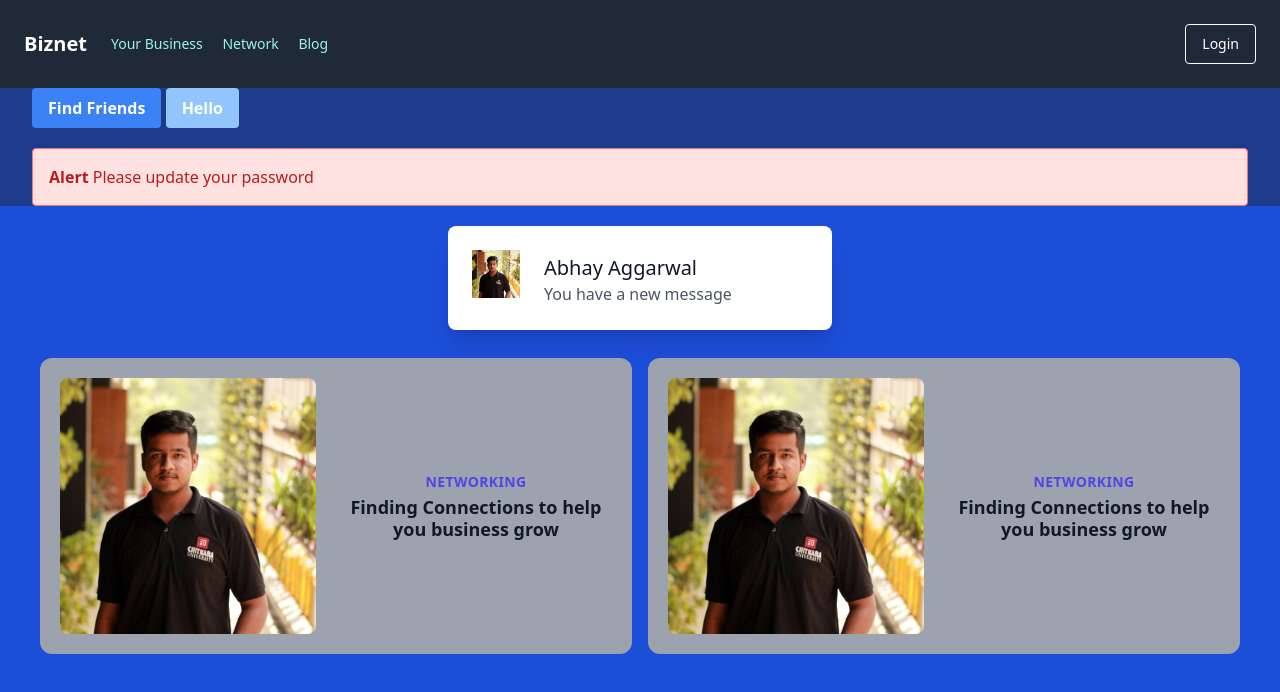
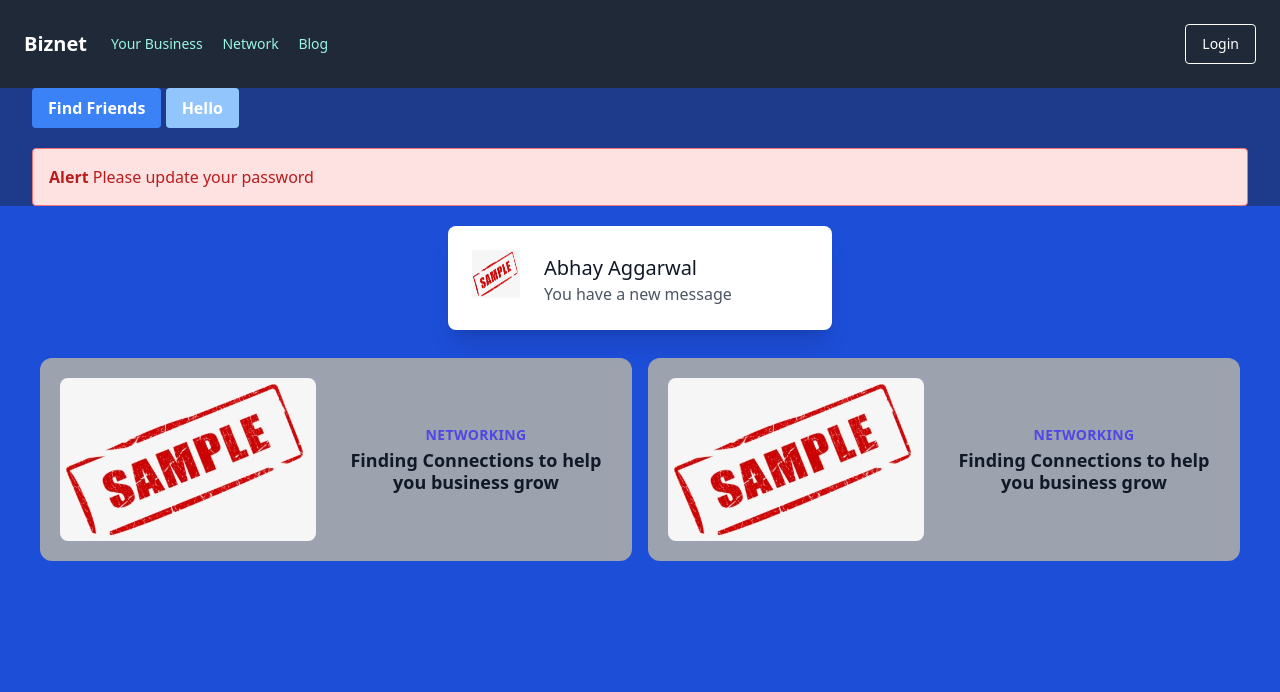
Before and after one commit to abhay-ag/tailwind-css, a website: page public/index.html in a window 1280 px wide. Drawn offline with Linux system fonts and the light colour scheme.

Commit message:
image changed

```diff
--- a/public/index.html
+++ b/public/index.html
@@ -48,7 +48,7 @@
     <!-- card component -->
     <div class="max-w-sm m-auto flex p-6 bg-white rounded-lg shadow-xl">
         <div class="flex-shrink-0">
-            <img src="img/22B6D681-A247-4DBA-8338-FDBFBDE42A0E.jpeg" class="h-12 w-12">
+            <img src="img/sample.png" class="h-12 w-12">
         </div>
         <div class="ml-6 pt-1">
             <h4 class="text-xl text-gray-900">
@@ -68,7 +68,7 @@
                 <!-- flex and items center from large screens -->
                 <div class="lg:flex lg:items-center">
                     <div class="lg:flex-shrink-0">
-                        <img src="img/22B6D681-A247-4DBA-8338-FDBFBDE42A0E.jpeg" alt="" class="rounded-lg lg:w-64">
+                        <img src="img/sample.png" alt="" class="rounded-lg lg:w-64">
                     </div>
                     <div class="mt-4 lg:mt-0 lg:ml-6">
                         <div class="uppercase tracking-wide text-sm text-indigo-600 font-bold">
@@ -84,7 +84,7 @@
                 <!-- flex and items center from large screens -->
                 <div class="lg:flex lg:items-center">
                     <div class="lg:flex-shrink-0">
-                        <img src="img/22B6D681-A247-4DBA-8338-FDBFBDE42A0E.jpeg" alt="" class="rounded-lg lg:w-64">
+                        <img src="img/sample.png" alt="" class="rounded-lg lg:w-64">
                     </div>
                     <div class="mt-4 lg:mt-0 lg:ml-6">
                         <div class="uppercase tracking-wide text-sm text-indigo-600 font-bold">
```
Also changed, not shown: public/img/22B6D681-A247-4DBA-8338-FDBFBDE42A0E.jpeg (deleted), public/img/sample.png (added), public/styles.css.
